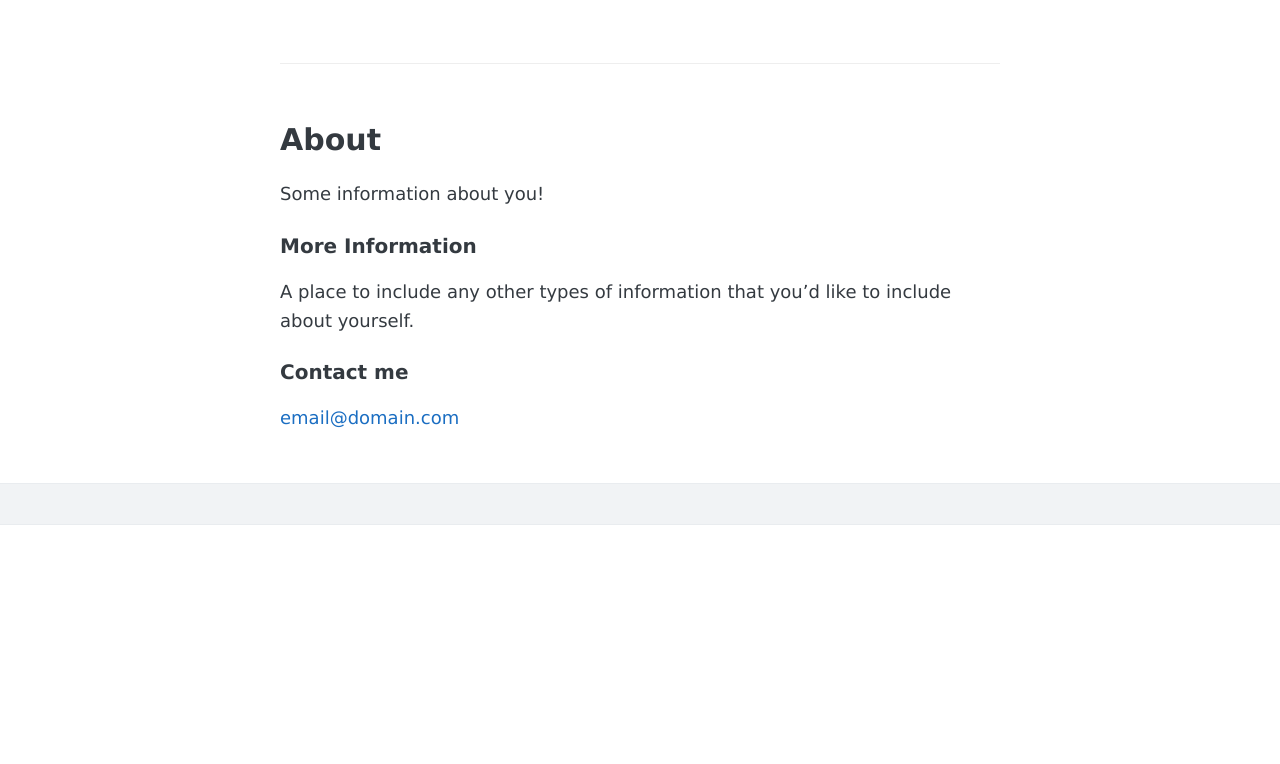
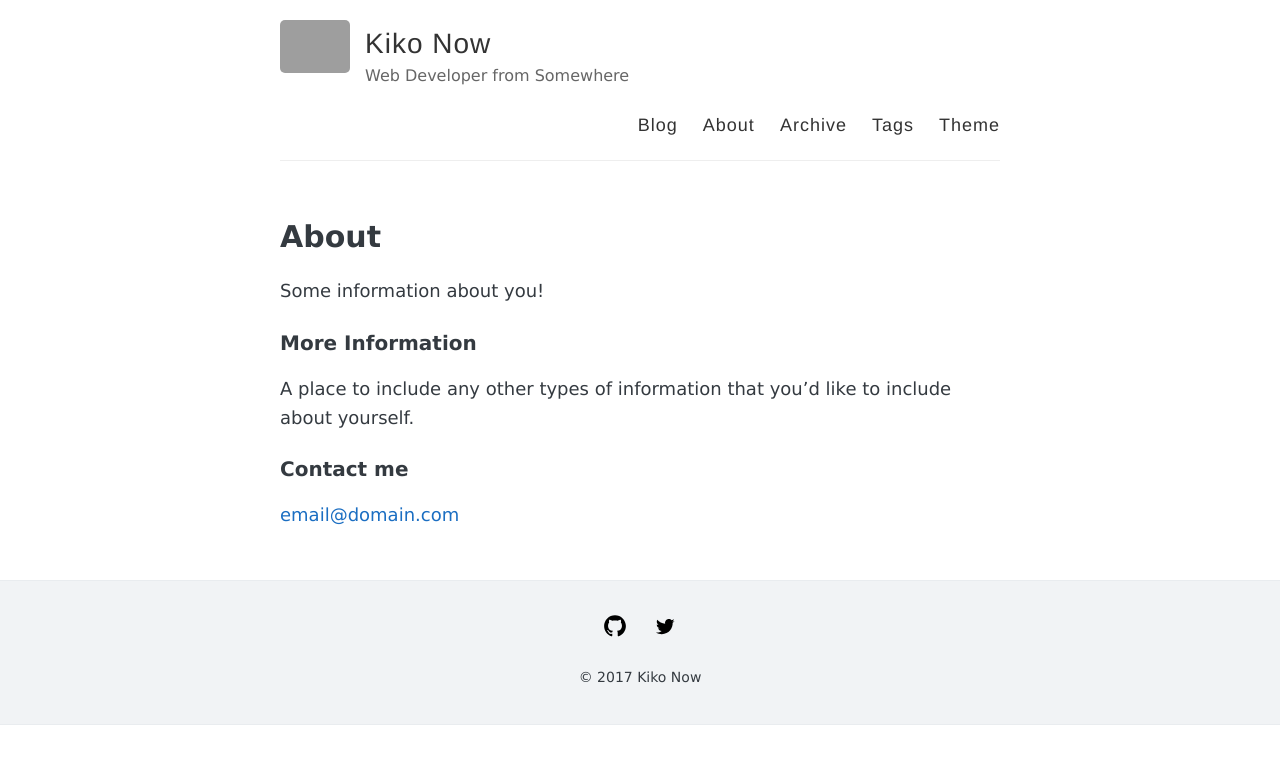
Before and after one commit to nebulau/nebulau.github.io, a Jekyll site: the page built from about.md, in a window 1280 px wide. Shown: the top 764 px of the page. Built offline with Jekyll 4.4.1, drawn with Linux system fonts in a browser that asks for light colours; part of the change alters nothing that is shown; grey boxes are pictures that could not be loaded.

Commit message:
Update _config.yml

```diff
--- a/_config.yml
+++ b/_config.yml
@@ -1,3 +1,114 @@
-repository: nebulau/nebulau.github.io
-github_url: https://github.com/nebulau
+# repository: nebulau/nebulau.github.io
+# github_url: https://github.com/nebulau
+
+#
+# This file contains configuration flags to customize your site
+#
+
+# Name of your site (displayed in the header)
+name: Kiko Now
+
+# Short bio or description (displayed in the header)
+description: Web Developer from Somewhere
+
+#
+# Flags below are optional
+#
+
+# URL of your avatar or profile pic (you could use your GitHub profile pic)
+avatar: https://raw.githubusercontent.com/barryclark/jekyll-now/master/images/jekyll-logo.png
+
+
+# Tabs in header. There are 'Blog', 'About', 'Archive', 'Tags'
+# and URL Link(e.g. 'Theme' tab below) tabs. If you don't need one, just delete
+# it from the list(Delete '- name: ' and 'url: ', too!)
+navigation:
+  - name: Blog
+    url: /
+  - name: About
+    url: /about
+  - name: Archive
+    url: /archive
+  - name: Tags
+    url: /tags
+  - name: Theme
+    url: https://github.com/AWEEKJ/kiko-now
+
+# Pagination
+paginate: 5
+
+# Includes an icon in the footer for each username you enter
+footer-links:
+  behance: # https://www.behance.net/<username>
+  dribbble:
+  email:
+  facebook:
+  flickr:
+  github: AWEEKJ/kiko-now
+  googleplus: # anything in your profile username that comes after plus.google.com/
+  instagram:
+  linkedin:
+  pinterest:
+  rss: # just type anything here for a working RSS icon
+  stackoverflow: # your stackoverflow profile, e.g. "users/50476/bart-kiers"
+  tumblr: # https://<username>.tumblr.com
+  twitter: jekyllrb
+  youtube: # channel/<your_long_string> or user/<user-name>
+
+# Text under the icons in footer
+footer-text: © 2017 Kiko Now
+
+# Enter your Disqus shortname (not your username) to enable commenting on posts
+# You can find your shortname on the Settings page of your Disqus account
+disqus: # <username>.disqus.com
+
+# Enter your Google Analytics web tracking code (e.g. UA-2110908-2) to activate tracking
+google_analytics:
+
+# Your website URL (e.g. http://barryclark.github.io or http://www.barryclark.co)
+# Used for Sitemap.xml and your RSS feed
 url: https://nebulau.github.io
+
+# If you're hosting your site at a Project repository on GitHub pages
+# (http://yourusername.github.io/repository-name)
+# and NOT your User repository (http://yourusername.github.io)
+# then add in the baseurl here, like this: "/repository-name"
+baseurl:
+
+#
+# !! You don't need to change any of the configuration flags below !!
+#
+
+permalink: /:title/
+paginate_path: /page:num/
+
+# The release of Jekyll Now that you're using
+version: v1.2.0
+
+# Jekyll 3 now only supports Kramdown for Markdown
+kramdown:
+  # Use GitHub flavored markdown, including triple backtick fenced code blocks
+  input: GFM
+  # Jekyll 3 and GitHub Pages now only support rouge for syntax highlighting
+  syntax_highlighter: rouge
+  syntax_highlighter_opts:
+    # Use existing pygments syntax highlighting css
+    css_class: 'highlight'
+
+# Set the Sass partials directory, as we're using @imports
+sass:
+  style: :expanded # You might prefer to minify using :compressed
+
+# Use the following plug-ins
+plugins:
+  - jekyll-sitemap # Create a sitemap using the official Jekyll sitemap gem
+  - jekyll-feed # Create an Atom feed using the official Jekyll feed gem
+  - jekyll-paginate
+
+# Exclude these files from your production _site
+exclude:
+  - Gemfile
+  - Gemfile.lock
+  - LICENSE
+  - README.md
+  - CNAME
```
